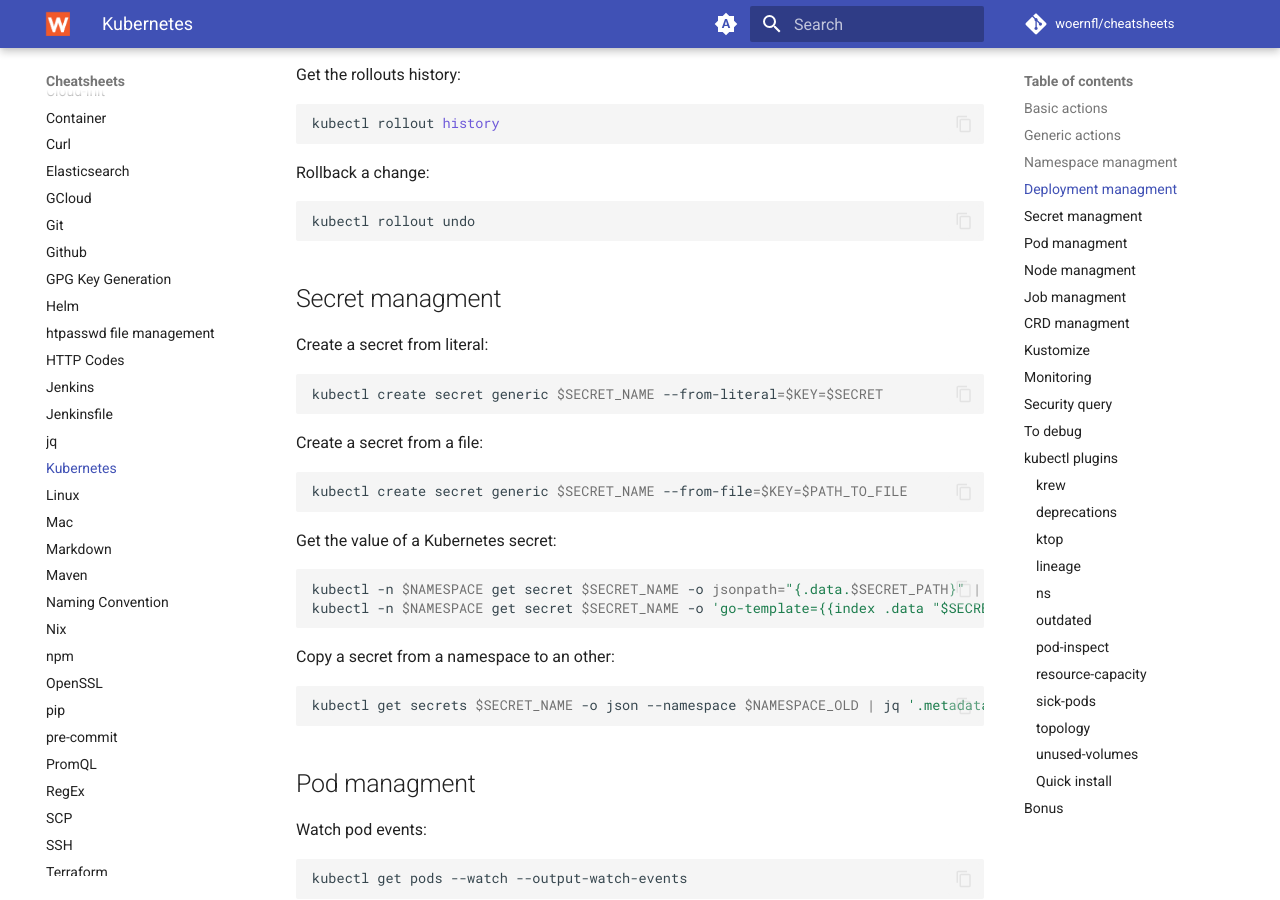
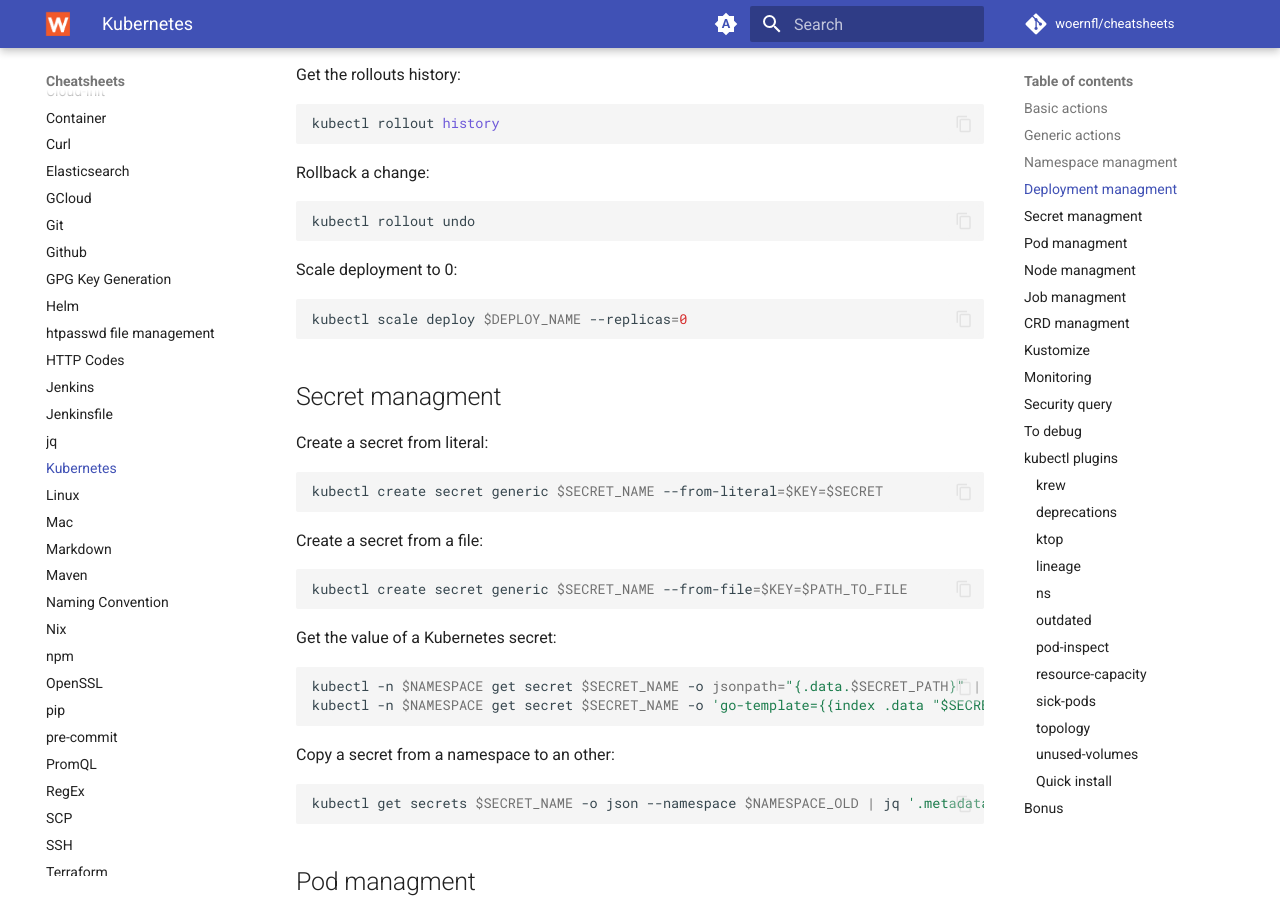
Before and after one commit to woernfl/cheatsheets, an MkDocs documentation site: the page built from docs/kubernetes.md, in a window 1280 px wide and 900 px high, scrolled down 1200 px. Built offline with MkDocs 1.6.1 and Material for MkDocs 9.7.7, drawn with Linux system fonts in a browser that asks for light colours; comment, search, counter and statistics services are not loaded.

Commit message:
Add scaling deployment instructions to kubernetes.md (#268)
Add instructions for scaling a deployment to zero.

````diff
--- a/docs/kubernetes.md
+++ b/docs/kubernetes.md
@@ -66,6 +66,12 @@
 
 ```bash
 kubectl rollout undo
+```
+
+Scale deployment to 0:
+
+```bash
+kubectl scale deploy $DEPLOY_NAME --replicas=0
 ```
 
 ## Secret managment
````
